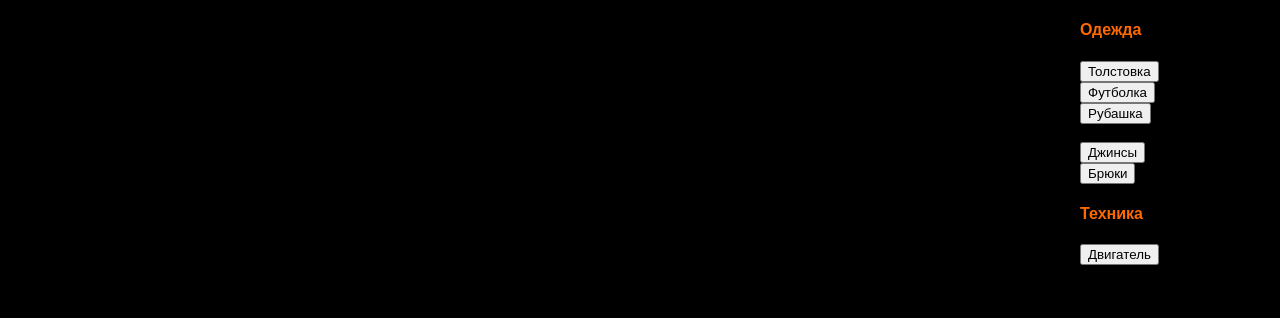
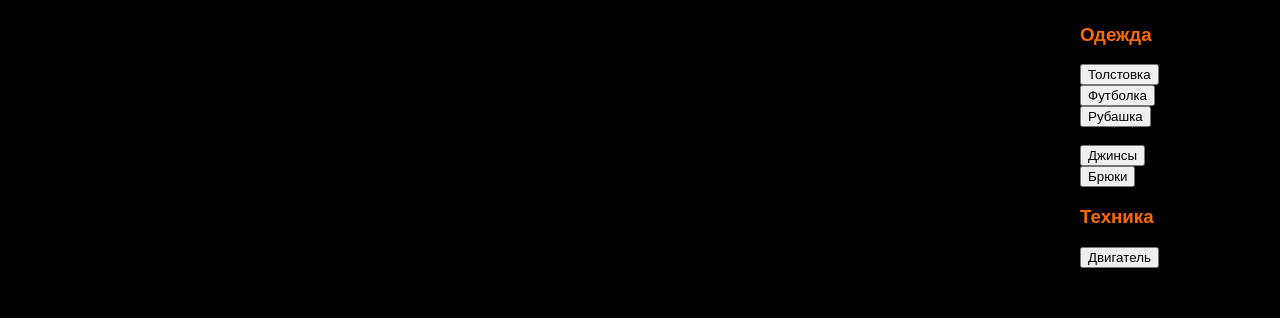
Before and after one commit to MrPaulPopov/urfuwebgl, a plain HTML site: page viewport5.html in a window 1280 px wide. Shown: the top 318 px of the page. Drawn offline with Linux system fonts and the light colour scheme; no server answers.

Commit message:
Create viewport5.html

```diff
--- a/viewport5.html
+++ b/viewport5.html
@@ -16,7 +16,7 @@
  #rightcol {
   position: absolute; /* Абсолютное позиционирование */
   right: 0; /* Положение от правого края окна */
-  top: 0px; /* Положение от верхнего края */
+  top: 5px; /* Положение от верхнего края */
   width: 200px; /* Ширина колонки */
  }
 
@@ -348,13 +348,13 @@
     </script>
 
     <div id="rightcol">
-   <h4>Одежда</h4>
+   <h3>Одежда</h3>
    <button onclick="wipeScene();removeTop();addHoodie();">Толстовка</button><br>
    <button onclick="wipeScene();removeTop();addTshirt();">Футболка</button><br>
    <button onclick="wipeScene();removeTop();addFormaltop();">Рубашка</button><br><br>
    <button onclick="wipeScene();removeBottom();addDenim();">Джинсы</button><br>
    <button onclick="wipeScene();removeBottom();addFormalpants();">Брюки</button>
-	<h4>Техника</h4>
+	<h3>Техника</h3>
    <button onclick="wipeScene();removeExceptEngine();addEngine();">Двигатель</button><br>
    </div>
 </body>
```
